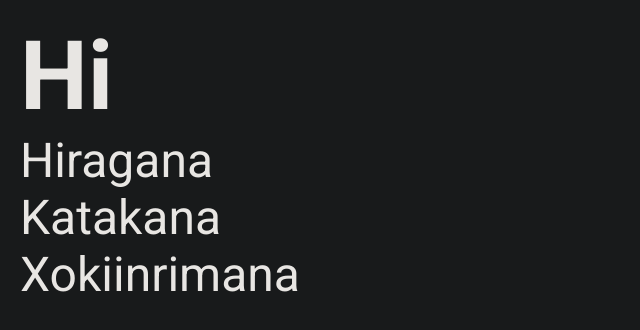
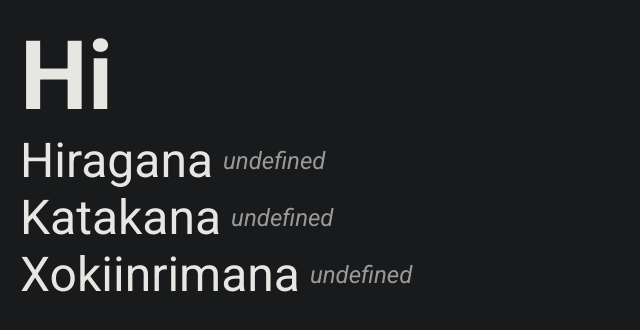
Before and after one commit to Malaclord/kana, a plain HTML site: page index.html in a window 1280 px wide. Shown: the whole page, without its empty margins (0-640 px from the left). Drawn offline with Linux system fonts and the light colour scheme.

Commit message:
changed title, added language text

```diff
--- a/index.html
+++ b/index.html
@@ -3,7 +3,7 @@
 <head>
     <meta charset="UTF-8">
     <meta name="viewport" content="width=device-width, initial-scale=1.0">
-    <title>Syllabary Learning Thing</title>
+    <title>Script Learning Thing</title>
 
     <style>
         @import url('https://fonts.googleapis.com/css2?family=Roboto:ital,wght@0,100;0,300;0,400;0,500;0,700;0,900;1,100;1,300;1,400;1,500;1,700;1,900&display=swap');
@@ -28,6 +28,17 @@
 
         a {
             color: #e8e6e3;
+        }
+
+        .script-list-element {
+            display: flex;
+            align-items: center;
+        }
+
+        .script-lang-name {
+            margin-left: 10px;
+            color: #999;
+            font-style: italic;
         }
 
         a:hover {
@@ -227,16 +238,28 @@
         kanaTables.forEach(table => {
             const kanaLi = document.createElement("li");
             const kanaA = document.createElement("a");
+            const langSpan = document.createElement("span");
+
+            kanaLi.classList.add("script-list-element");
+
+
+            langSpan.style.fontSize = ".5em";
+            langSpan.innerText = table.language;
+
+            langSpan.classList.add("script-lang-name");
 
             kanaA.innerText = table.name;
             kanaA.onclick = () => {
                 app.style.display = "";
                 selectList.style.display = "none";
                 backButton.style.display = "";
+                kanaContainer.style.paddingTop = table.padding;
+                lastField.style.paddingTop = table.padding;
                 start(table.table);
             }
 
             kanaLi.appendChild(kanaA);
+            kanaLi.appendChild(langSpan);
             selectList.appendChild(kanaLi);
 
         });
```
